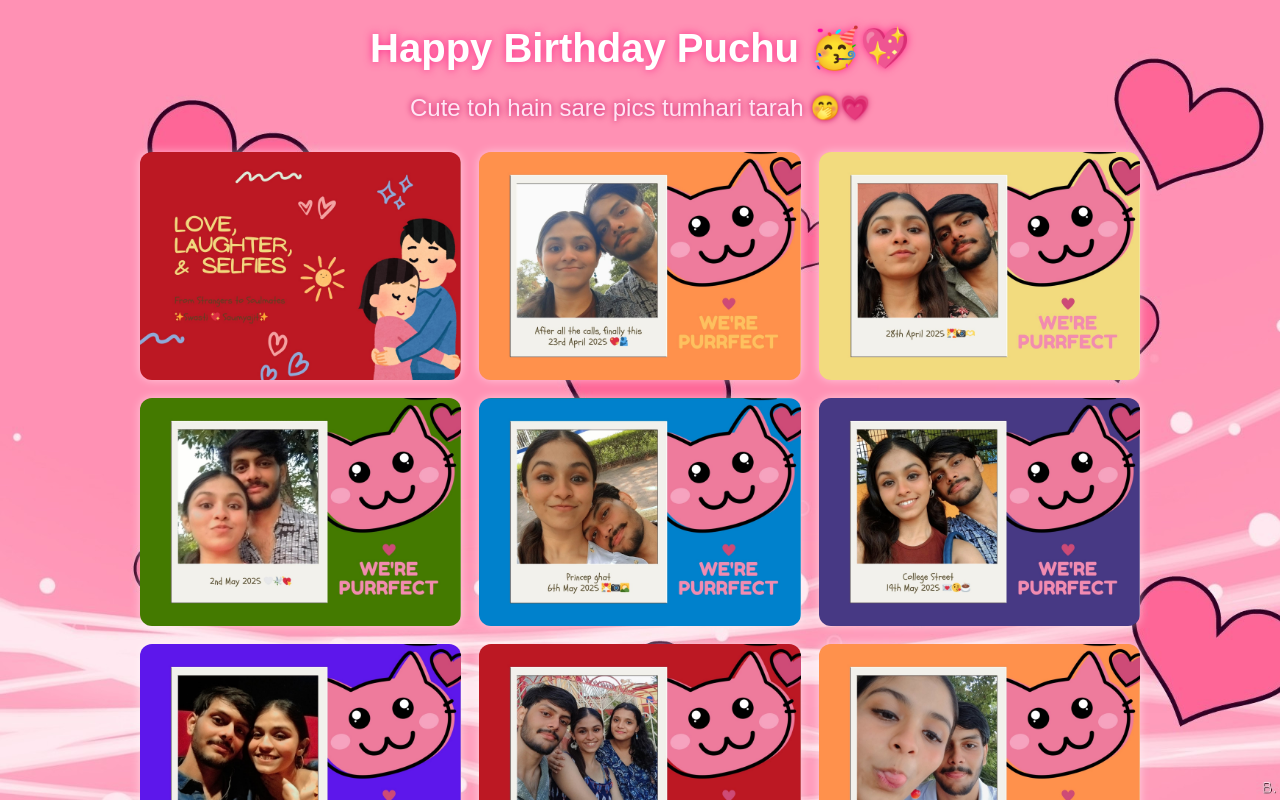
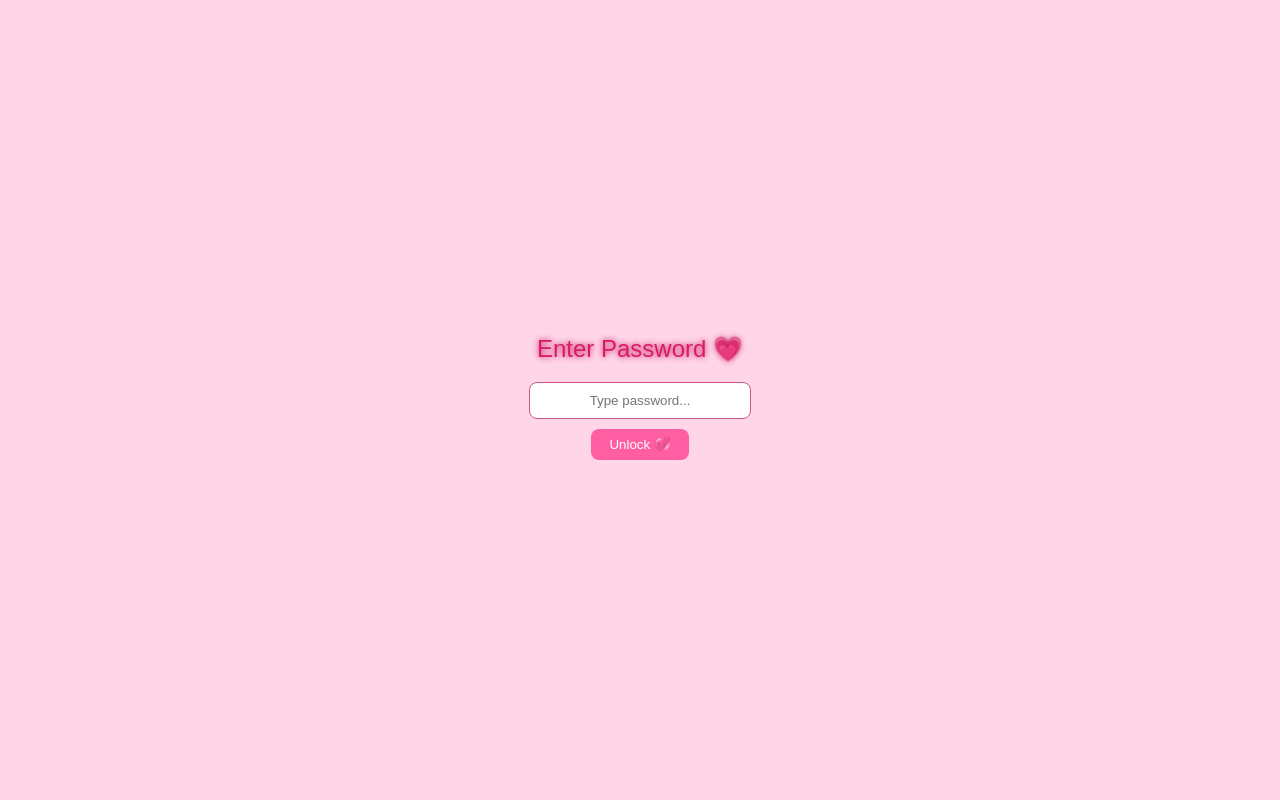
Before and after one commit to Saumyajit2004/birthday-site, a plain HTML site: page index.html in a window 1280 px wide. Shown: the top 800 px of the page. Drawn offline with Linux system fonts and the light colour scheme.

Commit message:
Update index.html

```diff
--- a/index.html
+++ b/index.html
@@ -3,14 +3,14 @@
 <head>
   <meta charset="UTF-8">
   <meta name="viewport" content="width=device-width, initial-scale=1.0">
-  <title>Happy Birthday Puchu 🥳💖</title>
+  <title>Happy Birthday My Puchu 🥳💖</title>
 
   <style>
     body {
       margin: 0;
       font-family: 'Arial', sans-serif;
       text-align: center;
-      background: url("bg.jpg") center/cover no-repeat fixed; /* ← Background image */
+      background: url("bg.jpg") center/cover no-repeat fixed;
     }
 
     h1 {
@@ -27,7 +27,6 @@
       text-shadow: 0 0 6px #c30059;
     }
 
-    /* 3 Column Gallery */
     .gallery {
       width: 90%;
       max-width: 1000px;
@@ -49,7 +48,6 @@
       transform: scale(1.06);
     }
 
-    /* Fullscreen Viewer */
     #preview {
       display: none;
       position: fixed;
@@ -76,7 +74,6 @@
       cursor: pointer;
     }
 
-    /* Hover Arrows */
     .arrow {
       position: absolute;
       top: 50%;
@@ -101,12 +98,57 @@
       0%, 100% { transform: translateY(-50%); }
       50% { transform: translateY(-55%); }
     }
+
+    /* PASSWORD SCREEN */
+    #lockScreen {
+      position: fixed;
+      inset: 0;
+      background: #ffd6e8;
+      display: flex;
+      flex-direction: column;
+      justify-content: center;
+      align-items: center;
+      font-family: Arial;
+      z-index: 10000;
+    }
+
+    #passwordInput {
+      padding: 10px;
+      border-radius: 8px;
+      border: 1px solid #ca568a;
+      width: 200px;
+      text-align: center;
+    }
+
+    #unlockBtn {
+      margin-top: 10px;
+      padding: 8px 18px;
+      border: none;
+      background: #ff5fa2;
+      color: white;
+      border-radius: 8px;
+      cursor: pointer;
+    }
+
+    #wrongText {
+      color: red;
+      display: none;
+      margin-top: 10px;
+    }
   </style>
 </head>
 
 <body>
 
-  <h1>Happy Birthday Puchu 🥳💖</h1>
+<!-- PASSWORD SCREEN -->
+<div id="lockScreen">
+  <h2 style="color:#d91b63;">Enter Password 💗</h2>
+  <input id="passwordInput" type="password" placeholder="Type password...">
+  <button id="unlockBtn">Unlock 💞</button>
+  <p id="wrongText">Wrong password! Try again 😢</p>
+</div>
+
+<h1>Happy Birthday My Puchu 🥳💖</h1>
 <h2>Cute toh hain sare pics tumhari tarah 🤭💗</h2>
 
 <div class="gallery">
@@ -127,7 +169,6 @@
   <img src="images/pic15.jpg">
 </div>
 
-  <!-- Fullscreen -->
 <div id="preview">
   <span id="closeBtn">×</span>
   <span id="prevBtn" class="arrow">&#10094;</span>
@@ -136,6 +177,18 @@
 </div>
 
 <script>
+
+  // PASSWORD CHECK
+  document.getElementById("unlockBtn").onclick = () => {
+    let p = document.getElementById("passwordInput").value;
+    if(p === "20"){ // <-- YOUR PASSWORD
+      document.getElementById("lockScreen").style.display = "none";
+    } else {
+      document.getElementById("wrongText").style.display = "block";
+    }
+  };
+
+  // GALLERY SCRIPT
   const images = document.querySelectorAll(".gallery img");
   const preview = document.getElementById("preview");
   const previewImg = document.getElementById("previewImg");
@@ -165,6 +218,7 @@
   };
 
   closeBtn.onclick = () => preview.style.display = "none";
+
 </script>
 
 </body>
```
Lines whose indentation alone changed are shown as unchanged.
